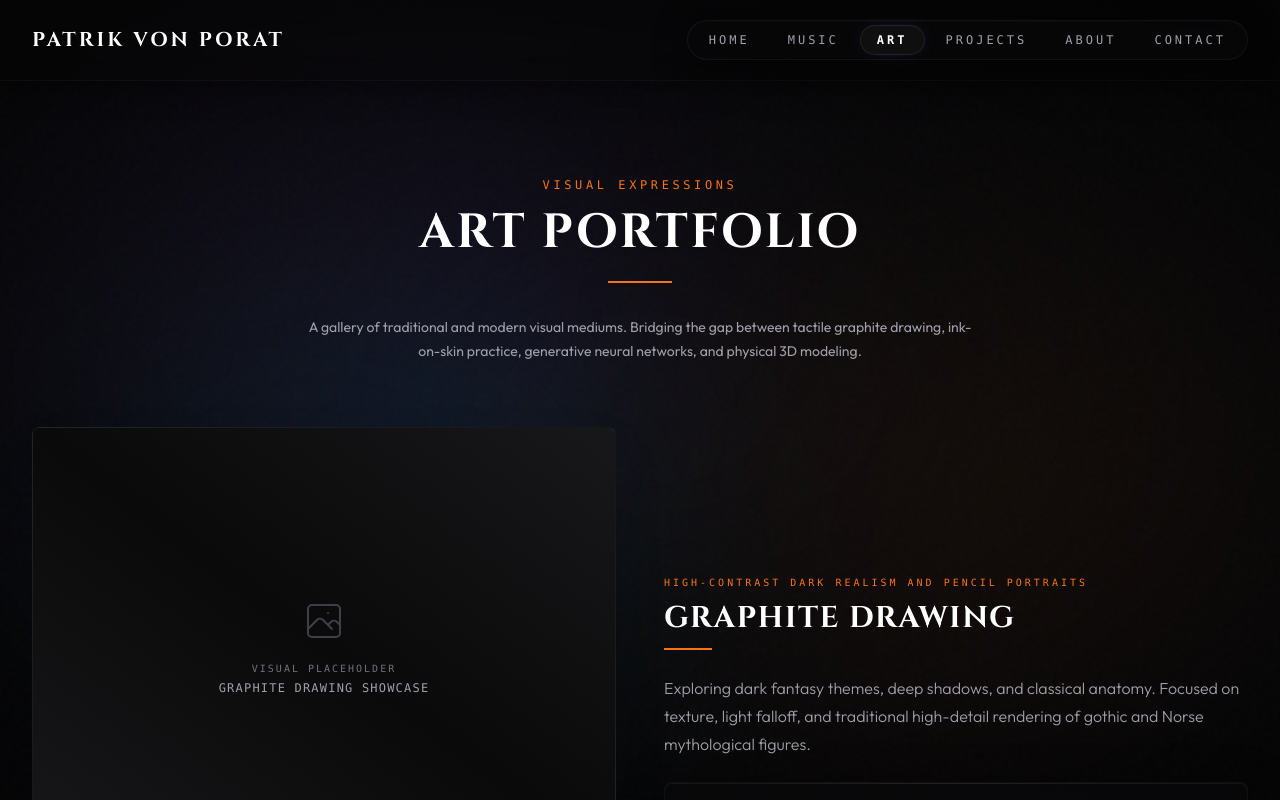
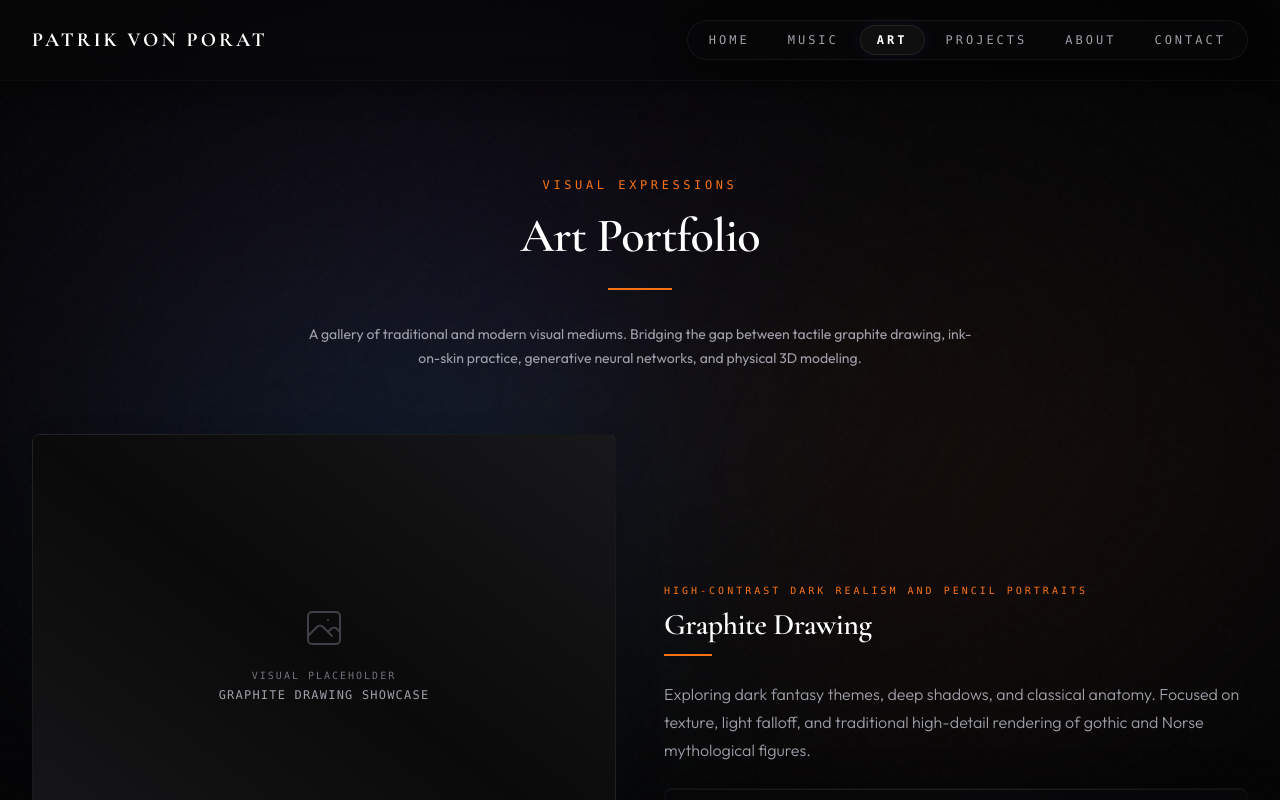
Before and after one commit to xvonpat/patrik-von-porat-portfolio, a Next.js app: page /art in a window 1280 px wide. Shown: the top 800 px of the page. Built offline with nearby package versions, Linux system fonts and the light colour scheme.

Commit message:
Refined typography: swapped Cinzel with Cormorant Garamond and polished headings to title-case tracking-tight

```diff
--- a/src/app/about/page.js
+++ b/src/app/about/page.js
@@ -8,7 +8,7 @@ export default function About() {
       {/* Page Header */}
       <div className="flex flex-col items-center text-center gap-4 max-w-2xl mx-auto">
         <span className="text-xs font-mono tracking-[0.3em] text-accent-purple uppercase">The Human Element</span>
-        <h1 className="text-4xl md:text-5xl font-bold uppercase tracking-widest text-white">About Patrik</h1>
+        <h1 className="text-4xl md:text-5xl font-semibold tracking-tight text-white">About Patrik</h1>
         <div className="w-16 h-[2px] bg-accent-purple mt-2" />
       </div>
 
--- a/src/app/art/page.js
+++ b/src/app/art/page.js
@@ -48,7 +48,7 @@ export default function Art() {
       {/* Page Header */}
       <div className="flex flex-col items-center text-center gap-4 max-w-2xl mx-auto">
         <span className="text-xs font-mono tracking-[0.3em] text-accent-orange uppercase">Visual Expressions</span>
-        <h1 className="text-4xl md:text-5xl font-bold uppercase tracking-widest text-white">Art Portfolio</h1>
+        <h1 className="text-4xl md:text-5xl font-semibold tracking-tight text-white">Art Portfolio</h1>
         <div className="w-16 h-[2px] bg-accent-orange mt-2" />
         <p className="text-sm text-zinc-400 leading-6 mt-4">
           A gallery of traditional and modern visual mediums. Bridging the gap between tactile graphite drawing, ink-on-skin practice, generative neural networks, and physical 3D modeling.
@@ -105,7 +105,7 @@ export default function Art() {
             <div className="col-span-1 lg:col-span-6 flex flex-col gap-6 justify-center">
               <div>
                 <span className={`text-[10px] font-mono uppercase tracking-[0.3em] text-accent-${cat.accent}`}>{cat.subtitle}</span>
-                <h2 className="text-3xl font-bold uppercase tracking-wider text-white mt-2 font-gothic">{cat.title}</h2>
+                <h2 className="text-3xl font-semibold tracking-tight text-white mt-2 font-gothic">{cat.title}</h2>
                 <div className={`w-12 h-[2px] bg-accent-${cat.accent} mt-3`} />
               </div>
 
--- a/src/app/contact/page.js
+++ b/src/app/contact/page.js
@@ -60,7 +60,7 @@ export default function Contact() {
       {/* Page Header */}
       <div className="flex flex-col items-center text-center gap-4">
         <span className="text-xs font-mono tracking-[0.3em] text-accent-purple uppercase">Connect & Collaborate</span>
-        <h1 className="text-4xl md:text-5xl font-bold uppercase tracking-widest text-white font-gothic">Link Hub</h1>
+        <h1 className="text-4xl md:text-5xl font-semibold tracking-tight text-white font-gothic">Link Hub</h1>
         <div className="w-16 h-[2px] bg-accent-purple mt-2" />
         <p className="text-sm text-zinc-400 leading-6 mt-4 max-w-xl">
           A direct connection dashboard. Choose your platform below to listen to new records, view art processes, review professional portfolios, or send a secure email.
@@ -95,7 +95,7 @@ export default function Contact() {
 
                 {/* Text details */}
                 <div className="flex flex-col items-start text-left">
-                  <h2 className="text-lg font-bold text-white tracking-wider group-hover:text-transparent group-hover:bg-clip-text group-hover:bg-gradient-to-r group-hover:from-white group-hover:to-zinc-300 transition-colors duration-300 font-gothic">
+                  <h2 className="text-lg font-semibold text-white tracking-tight group-hover:text-transparent group-hover:bg-clip-text group-hover:bg-gradient-to-r group-hover:from-white group-hover:to-zinc-300 transition-colors duration-300 font-gothic">
                     {link.name}
                   </h2>
                   <p className="text-xs text-zinc-500 mt-1 uppercase tracking-wider font-light">
--- a/src/app/globals.css
+++ b/src/app/globals.css
@@ -15,7 +15,7 @@
   --color-accent-cyan: #06b6d4;
   --color-accent-cyan-glow: rgba(6, 182, 212, 0.15);
 
-  --font-gothic: var(--font-cinzel);
+  --font-gothic: var(--font-cormorant);
   --font-sans: var(--font-outfit);
 }
 
@@ -53,8 +53,9 @@ body {
 
 /* Typography Enhancements */
 h1, h2, h3, h4, h5, h6 {
-  font-family: var(--font-cinzel), serif;
-  letter-spacing: 0.05em;
+  font-family: var(--font-cormorant), serif;
+  letter-spacing: -0.015em;
+  line-height: 1.15;
 }
 
 /* Text selections */
--- a/src/app/layout.js
+++ b/src/app/layout.js
@@ -1,13 +1,14 @@
-import { Cinzel, Outfit } from "next/font/google";
+import { Cormorant_Garamond, Outfit } from "next/font/google";
 import "./globals.css";
 import Navbar from "@/components/Navbar";
 import Footer from "@/components/Footer";
 import GlowEffect from "@/components/GlowEffect";
 
-const cinzel = Cinzel({
-  variable: "--font-cinzel",
+const cormorant = Cormorant_Garamond({
+  variable: "--font-cormorant",
   subsets: ["latin"],
-  weight: ["400", "500", "600", "700", "800"],
+  weight: ["300", "400", "500", "600", "700"],
+  style: ["normal", "italic"],
 });
 
 const outfit = Outfit({
@@ -25,7 +26,7 @@ export default function RootLayout({ children }) {
   return (
     <html
       lang="en"
-      className={`${cinzel.variable} ${outfit.variable} h-full antialiased`}
+      className={`${cormorant.variable} ${outfit.variable} h-full antialiased`}
     >
       <body className="min-h-full flex flex-col bg-obsidian-950 font-sans text-zinc-200">
         {/* Background ambient animations */}
--- a/src/app/music/page.js
+++ b/src/app/music/page.js
@@ -65,7 +65,7 @@ export default function Music() {
       {/* Page Header */}
       <div className="flex flex-col items-center text-center gap-4 max-w-2xl mx-auto">
         <span className="text-xs font-mono tracking-[0.3em] text-accent-purple uppercase">Sonic Manifestations</span>
-        <h1 className="text-4xl md:text-5xl font-bold uppercase tracking-widest text-white">Music Portfolio</h1>
+        <h1 className="text-4xl md:text-5xl font-semibold tracking-tight text-white">Music Portfolio</h1>
         <div className="w-16 h-[2px] bg-accent-purple mt-2" />
         <p className="text-sm text-zinc-400 leading-6 mt-4">
           A chronicle of active bands, studio recording sessions, and solo explorations. From symphonic gothic-metal landscapes to aggressive, cyber-infused riffs.
@@ -80,7 +80,7 @@ export default function Music() {
               {/* Header */}
               <div className="flex justify-between items-start gap-4 mb-4">
                 <div>
-                  <h2 className="text-2xl font-bold text-white tracking-wide font-gothic">{band.name}</h2>
+                  <h2 className="text-2xl font-semibold text-white tracking-tight font-gothic">{band.name}</h2>
                   <p className="text-xs text-accent-purple font-mono uppercase tracking-wider mt-1">{band.genre}</p>
                 </div>
                 {/* Status dot */}
--- a/src/app/page.js
+++ b/src/app/page.js
@@ -82,7 +82,7 @@ export default function Home() {
           {/* Subtle decorative crest/emblem placeholder */}
           <div className="w-12 h-[1px] bg-gradient-to-r from-transparent via-accent-purple to-transparent mb-2" />
 
-          <h1 className="text-5xl md:text-7xl font-extrabold tracking-widest text-transparent bg-clip-text bg-gradient-to-b from-white via-zinc-200 to-zinc-400 uppercase drop-shadow-[0_12px_32px_rgba(0,0,0,0.95)]">
+          <h1 className="text-5xl md:text-7xl font-medium tracking-tight text-transparent bg-clip-text bg-gradient-to-b from-white via-zinc-100 to-zinc-400 drop-shadow-[0_12px_32px_rgba(0,0,0,0.95)]">
             Patrik von Porat
           </h1>
 
@@ -124,7 +124,7 @@ export default function Home() {
         {/* Feature Cards Grid */}
         <section className="flex flex-col gap-12 relative z-10">
           <div className="flex flex-col items-center md:items-start text-center md:text-left gap-2">
-            <h2 className="text-3xl font-bold uppercase tracking-wider text-white">Creative Columns</h2>
+            <h2 className="text-3xl font-medium tracking-tight text-white">Creative Columns</h2>
             <div className="w-16 h-[2px] bg-accent-orange" />
             <p className="text-sm text-zinc-500 max-w-md mt-2">Click below to venture deeper into each specialized medium.</p>
           </div>
--- a/src/app/projects/page.js
+++ b/src/app/projects/page.js
@@ -43,7 +43,7 @@ export default function Projects() {
       {/* Page Header */}
       <div className="flex flex-col items-center text-center gap-4 max-w-2xl mx-auto">
         <span className="text-xs font-mono tracking-[0.3em] text-accent-cyan uppercase">Systems & Tools</span>
-        <h1 className="text-4xl md:text-5xl font-bold uppercase tracking-widest text-white">Project Vault</h1>
+        <h1 className="text-4xl md:text-5xl font-semibold tracking-tight text-white">Project Vault</h1>
         <div className="w-16 h-[2px] bg-accent-cyan mt-2" />
         <p className="text-sm text-zinc-400 leading-6 mt-4">
           A showcase of custom software utilities built to optimize creative and logistical workflows. Fusing technology with organization to create streamlined systems.
@@ -60,7 +60,7 @@ export default function Projects() {
                 <span className={`text-[10px] font-mono uppercase tracking-[0.25em] text-accent-${proj.accent}`}>
                   {proj.category}
                 </span>
-                <h2 className="text-2xl font-bold text-white tracking-wide mt-1 font-gothic">
+                <h2 className="text-2xl font-semibold text-white tracking-tight mt-1 font-gothic">
                   {proj.title}
                 </h2>
               </div>
```
